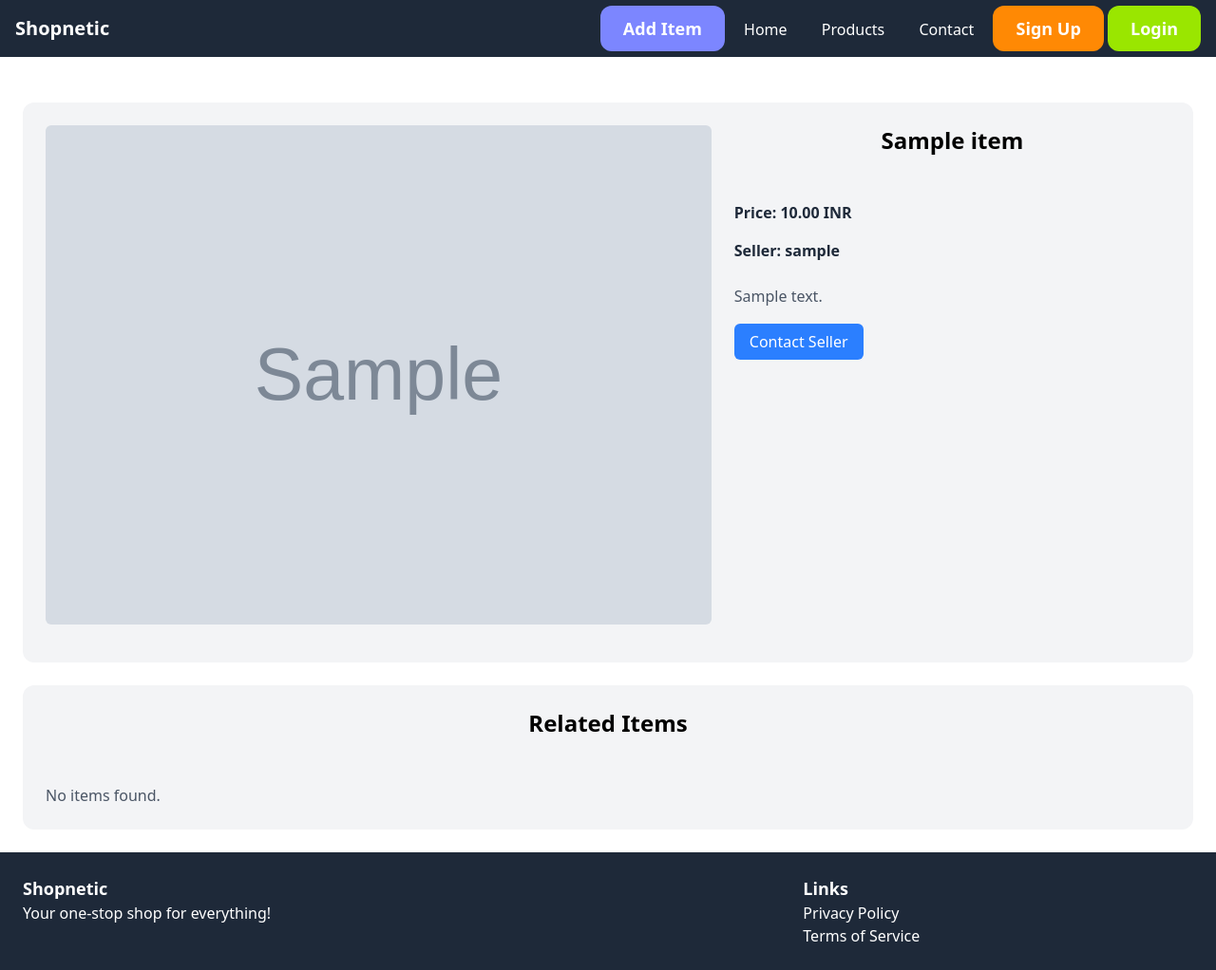
After one commit to neeyatlotlikar/shopnetic, a Django app: page /items/1/ in a window 1280 px wide. The commit adds this page. Shown: the whole page at 95% size. Run offline with Django 5.2, Linux system fonts and the light colour scheme; tables that the repository leaves empty hold one stand-in row (values such as "Sample post"); grey boxes marked "Sample" are stand-in pictures.

Commit message:
item details view added

```diff
--- /dev/null
+++ b/items/templates/item/detail.html
@@ -0,0 +1,43 @@
+{% extends 'core/base.html' %}
+
+{% block title %}{{ item.name }}{% endblock title %}
+
+{% block content %}
+<div class="grid grid-cols-5 gap-6 mt-6 px-6 py-6 bg-gray-100 rounded-xl">
+    <div class="col-span-3">
+        <img src="{{ item.image.url }}" alt="{{ item.name }}" class="w-full object-cover rounded-md mb-4">
+    </div>
+    <div class="col-span-2">
+        <h2 class="mb-12 text-2xl font-bold text-center">{{ item.name }}</h2>
+        <p class="text-gray-800 font-bold mt-4"><strong>Price:</strong> {{ item.price }} INR</p>
+        <p class="text-gray-800 font-bold mt-4"><strong>Seller:</strong> {{ item.created_by.username }} </p>
+        <br>
+
+        {% if item.description %}
+            <p class="text-gray-600">{{ item.description }}</p><br>
+        {% endif %}
+
+        <a href="#" class="mt-4 px-4 py-2 bg-blue-500 text-white rounded-md hover:bg-blue-600">Contact Seller</a>
+    </div>
+</div>
+
+<div class="mt-6 px-6 py-6 bg-gray-100 rounded-xl">
+    <h2 class="mb-12 text-2xl font-bold text-center">Related Items</h2>
+    <ul class="grid grid-cols-3 gap-3 md:grid-cols-2 lg:grid-cols-3">
+        {% for item in related_items %}
+        <li class="bg-white rounded-lg shadow-md p-4">
+            <a href="{% url 'items:item_detail' item.id %}" class="block mb-4">
+                <img src="{{ item.image.url }}" alt="{{ item.name }}" class="w-full h-48 object-cover rounded-md mb-4">
+                <h3 class="text-lg font-semibold">{{ item.name }}</h3>
+                <p class="text-gray-600">{{ item.description|truncatechars:100 }}</p>
+                <p class="text-gray-800 font-bold">{{ item.price }} USD</p>
+            </a>
+        </li>
+        {% empty %}
+        <li class="col-span-1">
+            <p class="text-gray-600">No items found.</p>
+        </li>
+        {% endfor %}
+    </ul>
+</div>
+{% endblock content %}
--- /dev/null
+++ b/items/urls.py
@@ -0,0 +1,9 @@
+from django.urls import path
+
+from .views import detail
+
+app_name = "items"
+
+urlpatterns = [
+    path("<int:item_id>/", detail, name="item_detail"),
+]
--- a/items/views.py
+++ b/items/views.py
@@ -1,3 +1,13 @@
-from django.shortcuts import render
+from django.shortcuts import get_object_or_404, render
 
-# Create your views here.
+from .models import Item
+
+
+def detail(request, item_id):
+    item = get_object_or_404(Item, pk=item_id)
+    related_items = Item.objects.filter(category=item.category, is_sold=False).exclude(
+        pk=item_id
+    )[:3]
+    return render(
+        request, "item/detail.html", {"item": item, "related_items": related_items}
+    )
--- a/shopnetic/urls.py
+++ b/shopnetic/urls.py
@@ -20,10 +20,11 @@ from core.views import contact, index
 from django.conf import settings
 from django.conf.urls.static import static
 from django.contrib import admin
-from django.urls import path
+from django.urls import include, path
 
 urlpatterns = [
     path("", index, name="index"),
+    path("items/", include("items.urls", namespace="items")),
     path("contact/", contact, name="contact"),
     path("admin/", admin.site.urls),
 ] + static(
```
Also changed, not shown: core/templates/core/index.html (+5 -3 lines).
